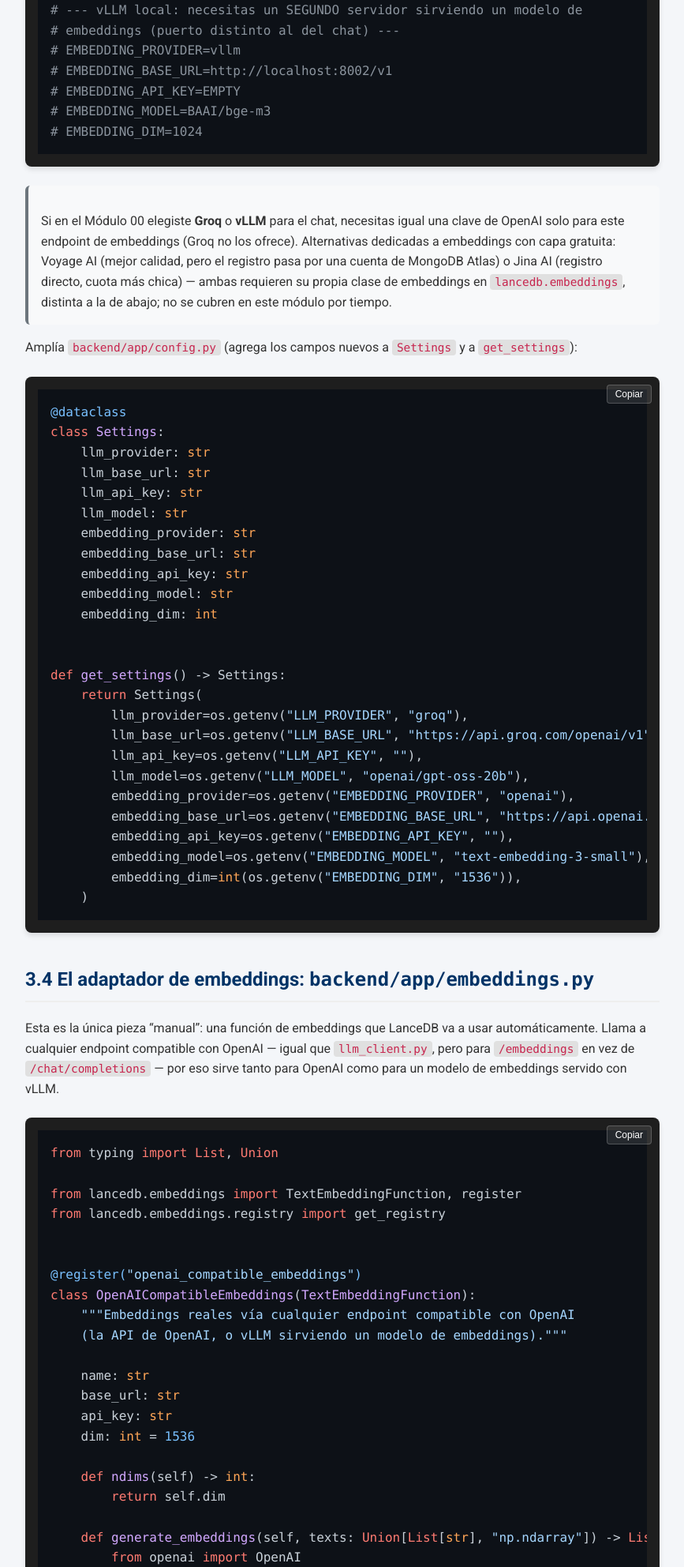
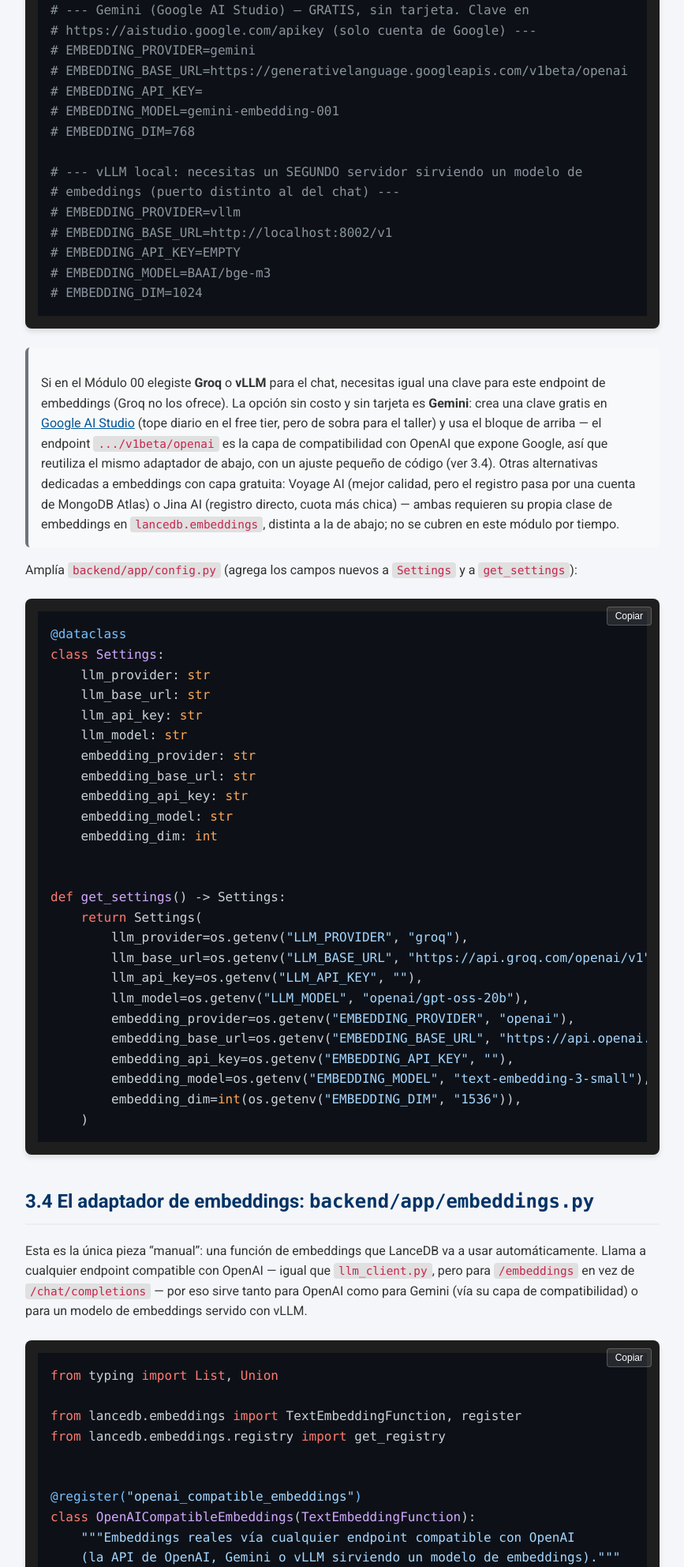
Before and after one commit to franciscohiguera1975/workshop-ia, a plain HTML site: page 03-rag.html in a window 1280 px wide. Shown: the part 1474-3458 px from the top of the page at 79% size, without its empty margins (316-1183 px from the left). Drawn offline with nearby package versions, Linux system fonts and the light colour scheme.

Commit message:
03-rag: agrega Gemini como proveedor de embeddings gratis en 3.3/3.4
Co-Authored-By: Claude Sonnet 5 <noreply@anthropic.com>

```diff
--- a/03-rag.html
+++ b/03-rag.html
@@ -350,13 +350,21 @@ echo "lancedb" &gt;&gt; requirements.txt</code></pre>
 <h2>3.3 Configura el proveedor de embeddings</h2>
 <p>Igual que con <code>LLM_PROVIDER</code>, el <em>de dónde salen los embeddings</em> es
 configuración, no código. Agrega a <code>backend/.env.example</code> (y a tu <code>.env</code>):</p>
-<pre><button class="copy-btn">Copiar</button><code># Elegir proveedor de embeddings: openai | vllm
+<pre><button class="copy-btn">Copiar</button><code># Elegir proveedor de embeddings: openai | gemini | vllm
 # (Groq no ofrece un endpoint de embeddings — no es una opción aquí)
 EMBEDDING_PROVIDER=openai
 EMBEDDING_BASE_URL=https://api.openai.com/v1
 EMBEDDING_API_KEY=
 EMBEDDING_MODEL=text-embedding-3-small
 EMBEDDING_DIM=1536
+
+# --- Gemini (Google AI Studio) — GRATIS, sin tarjeta. Clave en
+# https://aistudio.google.com/apikey (solo cuenta de Google) ---
+# EMBEDDING_PROVIDER=gemini
+# EMBEDDING_BASE_URL=https://generativelanguage.googleapis.com/v1beta/openai
+# EMBEDDING_API_KEY=
+# EMBEDDING_MODEL=gemini-embedding-001
+# EMBEDDING_DIM=768
 
 # --- vLLM local: necesitas un SEGUNDO servidor sirviendo un modelo de
 # embeddings (puerto distinto al del chat) ---
@@ -367,12 +375,18 @@ EMBEDDING_DIM=1536
 # EMBEDDING_DIM=1024</code></pre>
 <blockquote class="alert">
 <p>Si en el Módulo 00 elegiste <strong>Groq</strong> o <strong>vLLM</strong> para el chat, necesitas
-igual una clave de OpenAI solo para este endpoint de embeddings (Groq no
-los ofrece). Alternativas dedicadas a embeddings con capa gratuita:
-Voyage AI (mejor calidad, pero el registro pasa por una cuenta de
-MongoDB Atlas) o Jina AI (registro directo, cuota más chica) — ambas
-requieren su propia clase de embeddings en <code>lancedb.embeddings</code>, distinta
-a la de abajo; no se cubren en este módulo por tiempo.</p>
+igual una clave para este endpoint de embeddings (Groq no los ofrece). La
+opción sin costo y sin tarjeta es <strong>Gemini</strong>: crea una clave gratis en
+<a href="https://aistudio.google.com/apikey">Google AI Studio</a> (tope diario en el
+free tier, pero de sobra para el taller) y usa el bloque de arriba — el
+endpoint <code>.../v1beta/openai</code> es la capa de compatibilidad con OpenAI que
+expone Google, así que reutiliza el mismo adaptador de abajo, con un
+ajuste pequeño de código (ver 3.4). Otras alternativas dedicadas a
+embeddings con capa gratuita: Voyage AI (mejor calidad, pero el registro
+pasa por una cuenta de MongoDB Atlas) o Jina AI (registro directo, cuota
+más chica) — ambas requieren su propia clase de embeddings en
+<code>lancedb.embeddings</code>, distinta a la de abajo; no se cubren en este módulo
+por tiempo.</p>
 </blockquote>
 <p>Amplía <code>backend/app/config.py</code> (agrega los campos nuevos a <code>Settings</code> y a
 <code>get_settings</code>):</p>
@@ -407,8 +421,8 @@ def get_settings() -&gt; Settings:
 <p>Esta es la única pieza “manual”: una función de embeddings que LanceDB va
 a usar automáticamente. Llama a cualquier endpoint compatible con OpenAI
 — igual que <code>llm_client.py</code>, pero para <code>/embeddings</code> en vez de
-<code>/chat/completions</code> — por eso sirve tanto para OpenAI como para un modelo
-de embeddings servido con vLLM.</p>
+<code>/chat/completions</code> — por eso sirve tanto para OpenAI como para Gemini (vía
+su capa de compatibilidad) o para un modelo de embeddings servido con vLLM.</p>
 <pre class="python"><button class="copy-btn">Copiar</button><code class="python">from typing import List, Union
 
 from lancedb.embeddings import TextEmbeddingFunction, register
@@ -418,12 +432,13 @@ from lancedb.embeddings.registry import get_registry
 @register("openai_compatible_embeddings")
 class OpenAICompatibleEmbeddings(TextEmbeddingFunction):
     """Embeddings reales vía cualquier endpoint compatible con OpenAI
-    (la API de OpenAI, o vLLM sirviendo un modelo de embeddings)."""
+    (la API de OpenAI, Gemini o vLLM sirviendo un modelo de embeddings)."""
 
     name: str
     base_url: str
     api_key: str
     dim: int = 1536
+    send_dimensions: bool = False
 
     def ndims(self) -&gt; int:
         return self.dim
@@ -432,7 +447,8 @@ class OpenAICompatibleEmbeddings(TextEmbeddingFunction):
         from openai import OpenAI
 
         client = OpenAI(base_url=self.base_url, api_key=self.api_key)
-        response = client.embeddings.create(model=self.name, input=list(texts))
+        extra = {"dimensions": self.dim} if self.send_dimensions else {}
+        response = client.embeddings.create(model=self.name, input=list(texts), **extra)
         return [d.embedding for d in response.data]
 
 
@@ -447,7 +463,22 @@ def get_embedding_function():
         base_url=settings.embedding_base_url,
         api_key=settings.embedding_api_key,
         dim=settings.embedding_dim,
+        send_dimensions=settings.embedding_provider == "gemini",
     )</code></pre>
+<p>El único cambio real de código es <code>send_dimensions</code>. <code>gemini-embedding-001</code>
+devuelve por defecto un vector de 3072 posiciones — si no le pedimos
+explícitamente que lo recorte (parámetro <code>dimensions</code>, el mismo que usa la
+API de OpenAI desde sus modelos v3), el vector que llega no coincidiría con
+el <code>EMBEDDING_DIM</code> que declaraste, y <code>search()</code> fallaría al compararlo
+contra la columna <code>vector</code> de la tabla. Por eso el flag es condicional:
+<code>text-embedding-3-small</code> (OpenAI) ya devuelve 1536 por defecto y un
+servidor vLLM típico no espera (y puede rechazar) ese parámetro, así que
+solo se envía cuando el proveedor es Gemini.</p>
+<blockquote class="alert">
+<p>Si ya cargaste documentos con otro <code>EMBEDDING_DIM</code> y cambias de
+proveedor, borra <code>./storage/lancedb</code> antes de probar: el esquema de la
+tabla queda fijo a la dimensión del primer documento que insertaste.</p>
+</blockquote>
 </section>
 <section class="level2" id="la-base-vectorial-backendapprag.py">
 <h2>3.5 La base vectorial: <code>backend/app/rag.py</code></h2>
```
